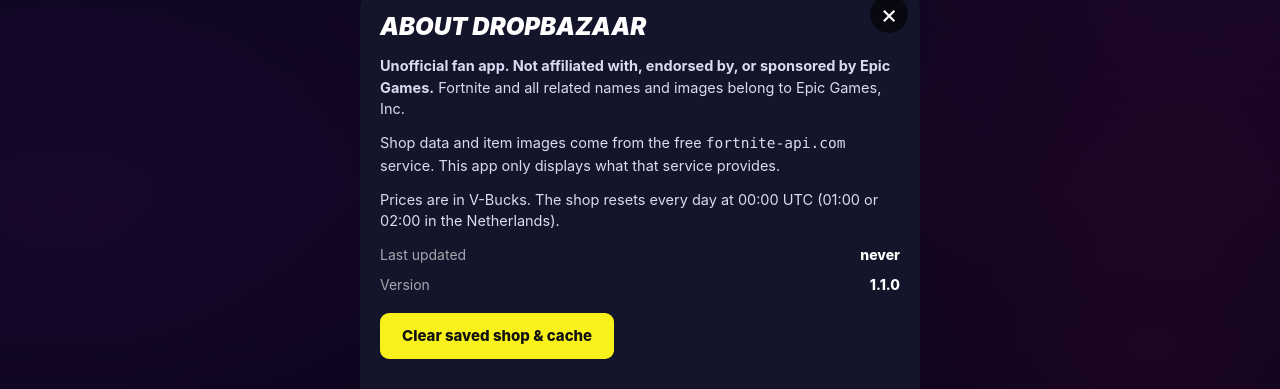
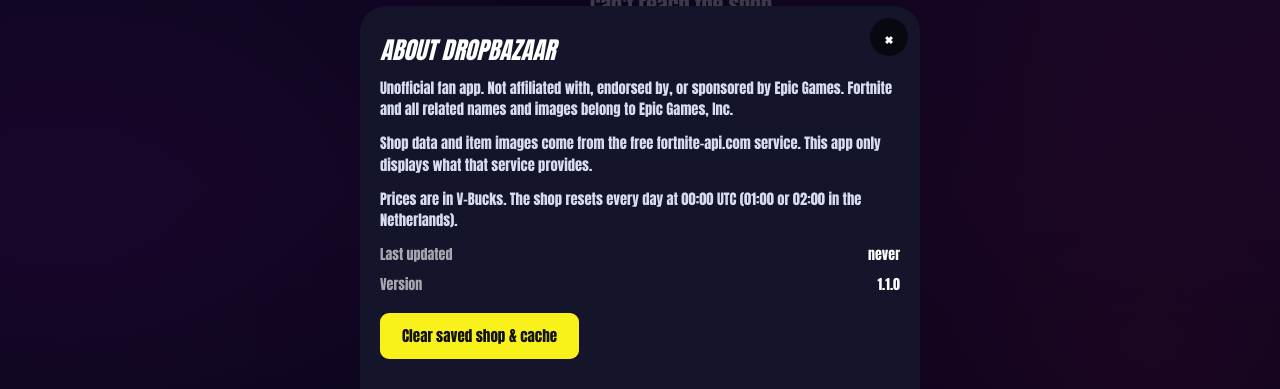
Before and after one commit to xhyv/fnitemshop, a plain HTML site: page index.html in a window 1280 px wide. Both pictures are taken after a click on the button "About". Shown: the part 411-800 px from the top of the page. Drawn offline with Linux system fonts and the light colour scheme; no server answers.

Commit message:
Update font variables and apply site font globally

```diff
--- a/style.css
+++ b/style.css
@@ -18,15 +18,16 @@
   --safe-b: env(safe-area-inset-bottom, 0px);
   --safe-l: env(safe-area-inset-left, 0px);
   --safe-r: env(safe-area-inset-right, 0px);
-  --head-font: "Segoe UI Black", "Avenir Next", "Helvetica Neue", "Segoe UI", Arial, sans-serif;
+  --site-font: "Burbank Big Condensed Black", "Burbank Big Condensed", Impact, sans-serif;
+  --head-font: var(--site-font);
 }
 
-* { box-sizing: border-box; -webkit-tap-highlight-color: transparent; }
+* { box-sizing: border-box; -webkit-tap-highlight-color: transparent; font-family: var(--site-font) !important; }
 html { scroll-behavior: smooth; -webkit-text-size-adjust: 100%; }
 body {
   margin: 0;
   color: var(--text);
-  font-family: -apple-system, BlinkMacSystemFont, "SF Pro Display", "Segoe UI", Roboto, Helvetica, Arial, sans-serif;
+  font-family: var(--site-font);
   min-height: 100vh;
   overscroll-behavior-y: contain;
   -webkit-font-smoothing: antialiased;
@@ -42,7 +43,7 @@
 body.locked { overflow: hidden; }
 [hidden] { display: none !important; }
 button, select, input { font: inherit; color: inherit; }
-.mono { font-family: ui-monospace, Menlo, monospace; }
+.mono { font-family: var(--site-font) !important; }
 
 /* ---------- Top bar ---------- */
 .nav {
```
